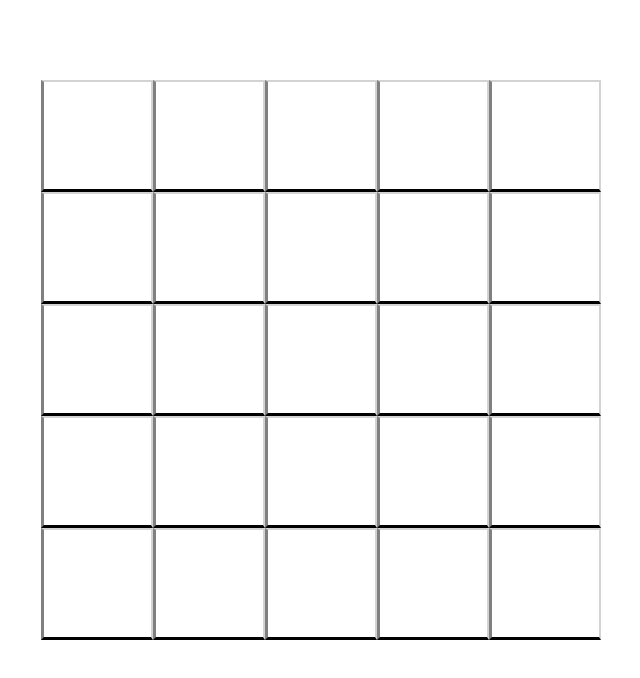
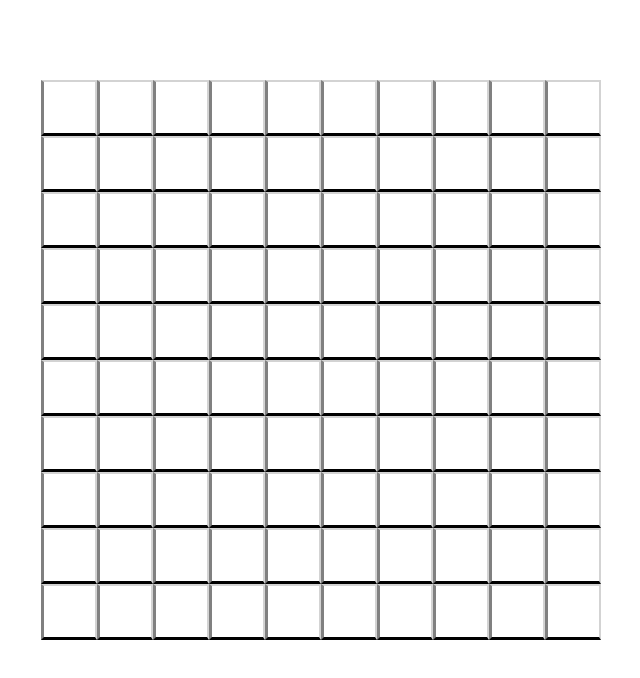
Before and after one commit to jacobkastensmidt/minesweeper, a React (Create React App) app: page / in a window 1280 px wide. Shown: the top 678 px of the page, without its empty margins (319-959 px from the left). Built offline with nearby package versions, Linux system fonts and the light colour scheme.

Commit message:
Adjacent mine numbers Tiles tracking how many adjacent mines there are Tiles displaying the number of adjacent mines when revealed

```diff
--- a/src/App.js
+++ b/src/App.js
@@ -4,10 +4,10 @@ import './App.css';
 import Board from './Board/Board';
 
 function App() {
-  const width = 5;
+  const width = 10;
   return (
     <div className="App">
-      <Board width={width} />
+      <Board width={width} numberOfMines={10}/>
     </div>
   );
 }
--- a/src/Board/Board.js
+++ b/src/Board/Board.js
@@ -15,43 +15,69 @@ export default class Board extends Component {
   generateBoard() {
     const height = this.configureHeight();
     const width = this.configureWidth();
+    const {tileData, numberOfMines} = this.generateTileData(height, width, this.props.numberOfMines);
+    this.countAdjacentMines(tileData, height, width);
 
     return {
-      mineLocations: this.generateMineLocations(height, width),
+      tileData: tileData,
+      numberOfFlags:numberOfMines,
       height: height,
       width: width
     }
   }
 
-  generateMineLocations(height, width, numberOfMines) {
+  generateTileData(height, width, numberOfMines) {
     numberOfMines = numberOfMines || this.determineNumberOfMines(height, width);
-    let mineLocations = Array(height * width);
+    let tileData = Array(height * width);
 
-    // Fill the array with 'true' for the number of mine, and false thereafter
-    for (let i = 0; i < mineLocations.length; i++) {
-      mineLocations[i] = (i < numberOfMines) ? true : false;
+    // Fill the array with an object denoting isMine as 'true' for the first numberOfMines, and 'false' thereafter
+    for (let i = 0; i < tileData.length; i++) {
+      tileData[i] = { numberOfAdjacentMines: 0 }
+      const isMine = (i < numberOfMines);
+      tileData[i].isMine = (isMine) ? true : false;
     }
     // Shuffle the mine locations randomly
-    mineLocations = shuffle(mineLocations);
-    return mineLocations;
+    tileData = shuffle(tileData);
+    return {
+      tileData: tileData,
+      numberOfMines: numberOfMines
+    }
+  }
+
+  countAdjacentMines(tileData, height, width) {
+    const adjacent = [ [-1, -1], [-1, 0], [-1, 1], [0, -1], [0, 1], [1, -1], [1, 0], [1, 1] ];
+    tileData.forEach((tile, index) => {
+      if (tile.isMine){
+        const row = Math.floor(index / height);
+        const column = index % height;
+        adjacent.forEach(coordinates => {
+          if (this.tileWithinBoard([row, column], coordinates, height, width)) {
+            tileData[(row * height) + (coordinates[0] * height) + column + coordinates[1]].numberOfAdjacentMines++;
+          }
+        });
+      }
+    });
+  }
+
+  tileWithinBoard(current, tileDirection, height, width) {
+    if (
+      (current[0] + tileDirection[0] >= 0) &&
+      (current[0] + tileDirection[0] < height) &&
+      (current[1] + tileDirection[1] >= 0) &&
+      (current[1] + tileDirection[1] < width)
+    ) {
+      return true;
+    } else {
+      return false;
+    }
   }
 
 	determineNumberOfMines(height, width) {
-		const max = (height - 1) * (width - 1);
-		const min = (height > width) ? height : width;
-		let threeRandom = Array.from(Array(3), (value, key) => Math.random() * (max - min) + min);
-		return Math.floor(threeRandom.reduce(
-      (accumulator, current) => accumulator + current,
-      0)
-      / threeRandom.length
-    );
-  }
-
-  getBoardDimensions() {
-    let {boardHeight, boardWidth} = this.props;
-    boardHeight = boardHeight || boardWidth;
-    boardWidth = boardWidth || boardHeight;
-    return { height: boardHeight, width: boardWidth };
+    const numberOfTiles = height * width;
+    const maxPercentage = .22;
+    const minePercentage = maxPercentage - 1 / Math.sqrt(numberOfTiles);
+    console.log(minePercentage);
+		return Math.floor(minePercentage * numberOfTiles);
   }
 
   configureHeight() {
@@ -67,16 +93,15 @@ export default class Board extends Component {
   }
 
 	render() {
-    this.getBoardDimensions();
 		const boardGridStyle = {
 			'gridTemplateColumns': `repeat(${this.state.width}, auto)`
 		};
-
+    console.log(this.state.height + " " + this.state.width + " " + this.state.numberOfFlags);
 		return (
 			<div className="Board">
 				<div className="BoardGrid" style={boardGridStyle}>
-					{this.state.mineLocations.map((isBomb, index) => {
-						return <Tile key={index} isBomb={isBomb}  />
+					{this.state.tileData.map((tile, index) => {
+						return <Tile key={index} tileData={tile} />
 					})}
 				</div>
 			</div>
--- a/src/Board/Tile.js
+++ b/src/Board/Tile.js
@@ -4,26 +4,48 @@ import { faBomb, faFlag } from '@fortawesome/free-solid-svg-icons'
 import './Tile.css';
 
 const symbols = {
-  bomb: faBomb,
+  mine: faBomb,
   flag: faFlag,
   blank: null
 };
 
+function Symbol(props) {
+  const {isMine, isFlagged, isRevealed, numberOfAdjacentMines, symbol} = props.tileState;
+  const style = {
+    position: 'absolute',
+    width: '100%',
+    height: '100%'
+  };
+  const viewBoxDimensions = "-200 -200 912 912";
+  if (symbol && ((isFlagged && !isRevealed) || (isMine && isRevealed))) {
+    return <FontAwesomeIcon icon={symbol} style={style} viewBox={viewBoxDimensions}/>;
+  } else if (!isMine && isRevealed && numberOfAdjacentMines > 0) {
+    return (
+      <svg viewBox="-20 -85 100 100" xmlns="http://www.w3.org/2000/svg" style={style}>
+        <text fontSize="100">{numberOfAdjacentMines}</text>
+      </svg>
+    )
+  }
+  return null;
+}
+
 export default class Tile extends Component {
   state = {
-      isRevealed: false,
-      isBomb: this.props.isBomb||false,
-      isFlagged: false,
-      symbol: null
-    };
+    isBlank: this.props.tileData.isBlank,
+    isMine: this.props.tileData.isMine,
+    isFlagged: false,
+    isRevealed: false,
+    numberOfAdjacentMines: this.props.tileData.numberOfAdjacentMines,
+    symbol: null
+  };
 
   handleClick = () => {
     if (!this.state.isRevealed && !this.state.isFlagged) {
       this.setState(
         {isRevealed: true},
         () => {
-          if (this.state.isBomb) {
-            this.setState({symbol: symbols.bomb});
+          if (this.state.isMine) {
+            this.setState({symbol: symbols.mine});
           }
         });
     }
@@ -45,21 +67,14 @@ export default class Tile extends Component {
   }
 
   render() {
-    const style = {
-      position: 'absolute',
-      width: '100%',
-      height: '100%'
-    }
+    const {isRevealed} = this.state;
     return (
       <div
-        className={`Tile${(this.state.isRevealed) ? ' depressed' : ''}`}
+        className={`Tile${(isRevealed) ? ' depressed' : ''}`}
         onClick={this.handleClick}
         onContextMenu={this.handleContextMenu}
       >
-        {this.state.symbol && ((this.state.isFlagged && !this.state.isRevealed) ||
-          (this.state.isBomb && this.state.isRevealed)) &&
-          <FontAwesomeIcon icon={this.state.symbol} style={style} viewBox="-200 -200 912 912"/>
-        }
+        <Symbol tileState={this.state} />
       </div>
     );
   }
```
